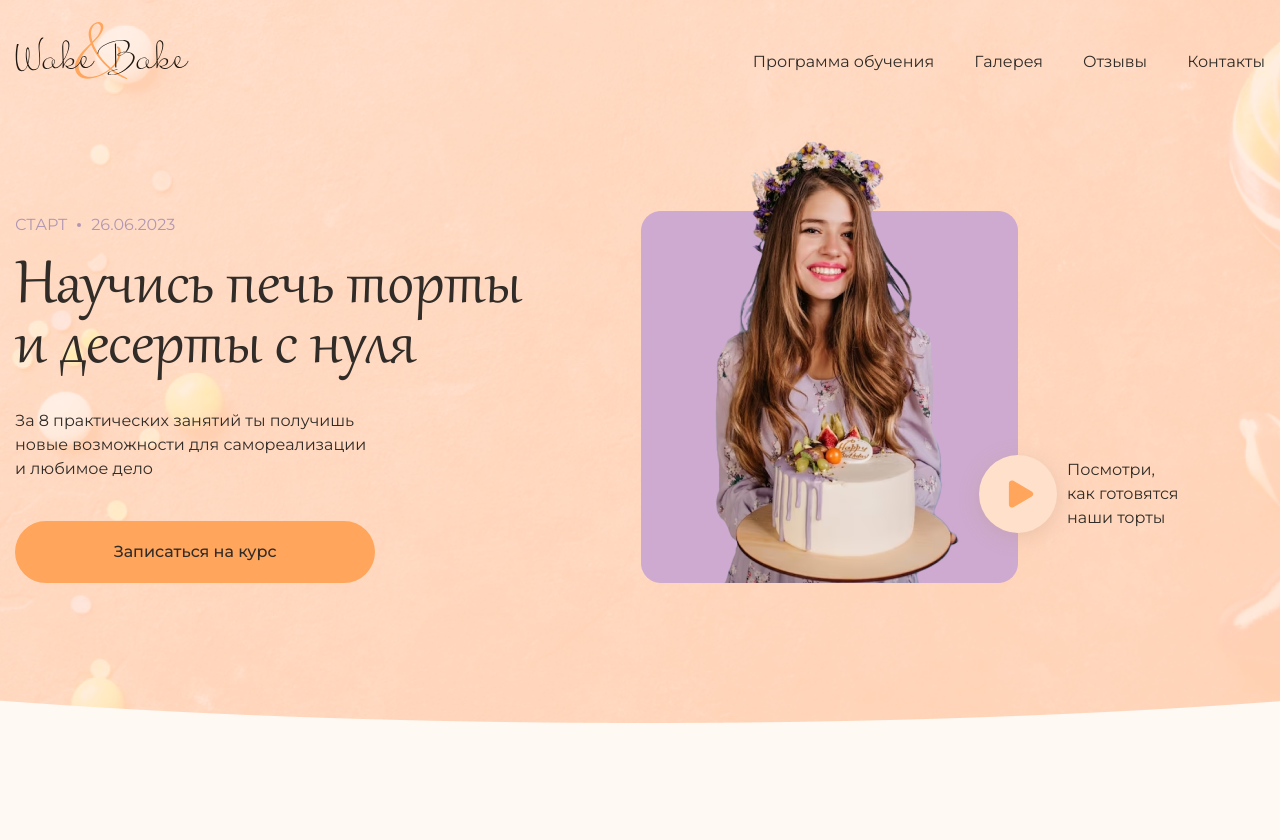
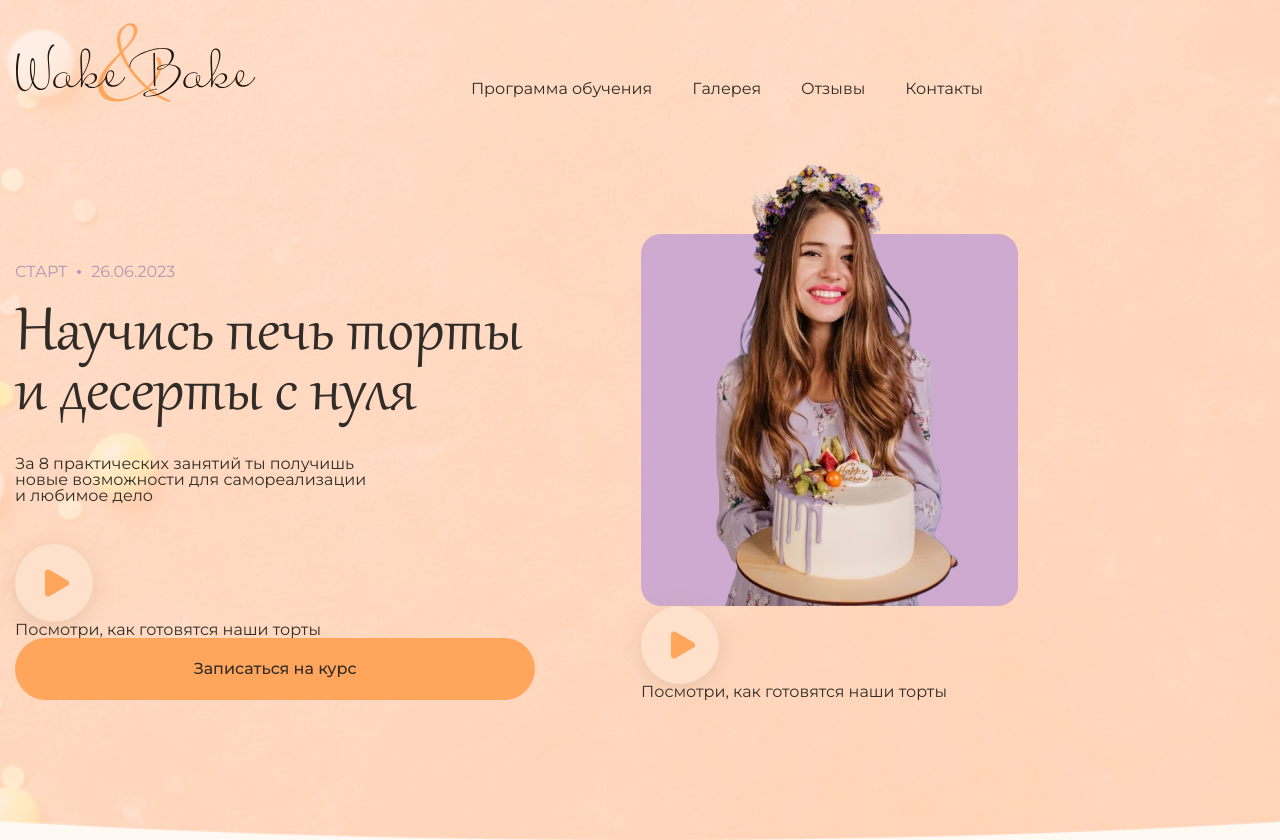
Before and after one commit to FredVuber001/homework1, a plain HTML site: page Домашняя работа Урок 126/index.html in a window 1280 px wide. Before the commit the page ends 800 px from the top, so only its background shows below. Drawn offline with Linux system fonts and the light colour scheme.

Commit message:
Update index.html

```diff
--- a/Домашняя работа Урок 126/index.html
+++ b/Домашняя работа Урок 126/index.html
@@ -1,23 +1,24 @@
 <!DOCTYPE html>
-<html lang="en">
+<html lang="ru">
 
 <head>
     <meta charset="UTF-8">
-    <meta http-equiv="X-UA-Compatible" content="IE=edge">
     <meta name="viewport" content="width=device-width, initial-scale=1.0">
-    <title>Домашняя работа Урок 126</title>
     <link href="css/fonts.css" rel="stylesheet">
+    <link href="css/style.css" rel="stylesheet">
     <link href="css/reset.css" rel="stylesheet">
-    <link href="css/style.css" rel="stylesheet">
+    <title>HTML-Maket-3-HoneWork-1</title>
 </head>
 
-<body>
+<body class="body">
     <div class="wrapper">
         <header class="header">
             <div class="header__top">
                 <div class="container">
                     <div class="header__top-inner">
-                        <img class="header__logo" src="img/icons/logos/logo-dark.svg" alt="Логотип компании Wake & Bake">
+                        <a class="header__logo" href="#">
+                            <img src="img/icons/logos/logo-dark.svg" alt="Логотип компании">
+                        </a>
                         <nav class="nav">
                             <ul class="nav__list">
                                 <li class="nav__item">
@@ -42,6 +43,9 @@
                                 </li>
                             </ul>
                         </nav>
+                        <a class="burger-icon" href="#">
+                            <span></span>
+                        </a>
                     </div>
                 </div>
             </div>
@@ -57,16 +61,23 @@
                                 Научись печь торты и десерты с нуля
                             </h1>
                             <p class="hero__text">
-                                За 8 практических занятий ты получишь новые возможности для самореализации и любимое дело
+                                За 8 практических занятий ты получишь новые возможности для самореализации и любимое
+                                дело
                             </p>
-                            <a class="hero__button button" href="#">
+                            <div class="hero__img-control hero__img-control--mobile">
+                                <a class="hero__img-button" data-fslightbox href=".//video/cake.mp4">
+                                    <img src="img/icons/play.svg" alt="">
+                                </a>
+                                Посмотри, как готовятся наши торты
+                            </div>
+                            <a class="hero_button button" href="#">
                                 Записаться на курс
                             </a>
                         </div>
                         <div class="hero__img">
                             <img src="img/content/girl.png" alt="Девушка с тортом в руках">
-                            <div class="hero__img-conrol">
-                                <a class="hero__img-button" data-fslightbox href="media/cake.mp4">
+                            <div class="hero__img-control">
+                                <a class="hero__img-button" data-fslightbox="video" href="./video/cake.mp4">
                                     <img src="img/icons/play.svg" alt="">
                                 </a>
                                 Посмотри, как готовятся наши торты
```
